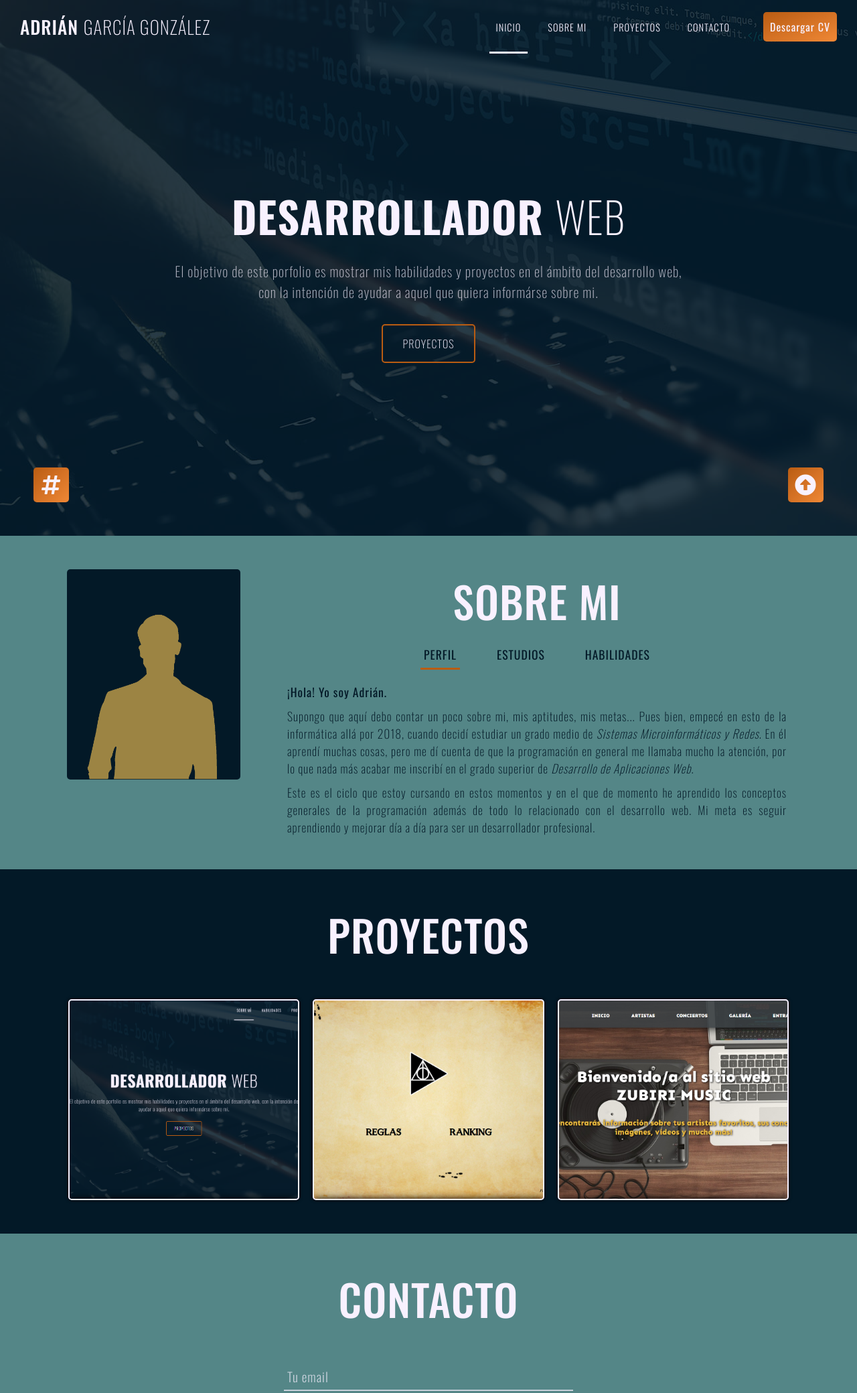
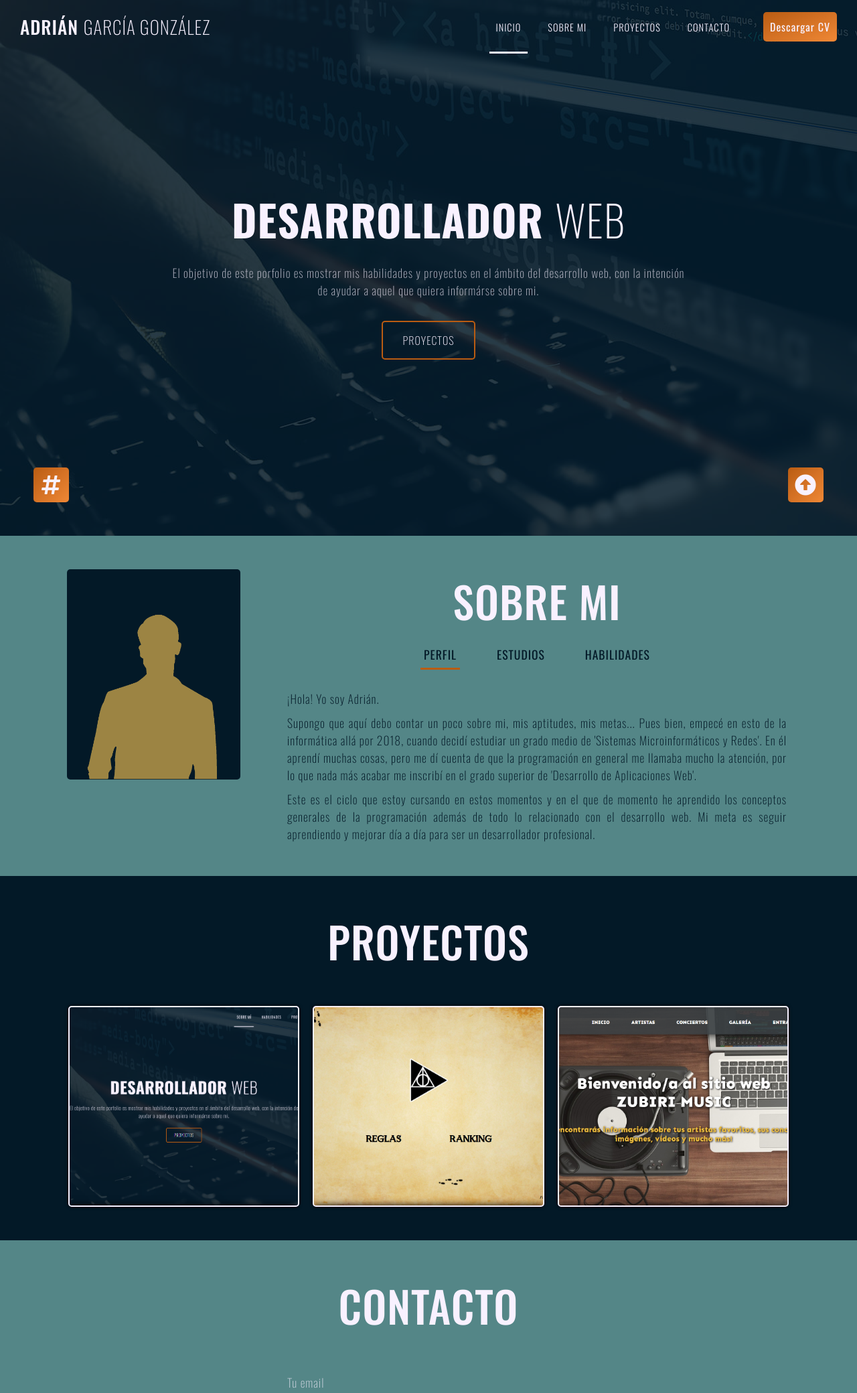
Before and after one commit to adrikbd99/porfolio, a PHP site: page / in a window 1280 px wide. Shown: the top 2080 px of the page at 67% size. Run offline with PHP 8.4, Linux system fonts and the light colour scheme; some libraries are stand-ins or nearby versions.

Commit message:
Responsive y diseño en general

```diff
--- a/CSS/estilos.css
+++ b/CSS/estilos.css
@@ -169,7 +169,7 @@
 .info p {
     color: var(--main-text-color);
     opacity: .7;
-    font-size: 1.3rem;
+    font-size: 1.1rem;
     font-weight: 200;
 }
 
@@ -289,7 +289,7 @@
 
 .contenido_pestanas {
     width: 100%;
-    padding: 20px 5px 0px 5px;
+    padding: 30px 5px 0px 5px;
 }
 
 #pestana2, #pestana3 {
@@ -304,7 +304,7 @@
 #pestana1 p:nth-child(1) {
     color: var(--main-bg-color);
     font-size: 1.1rem;
-    font-weight: 400;
+    font-weight: 200;
     text-align: justify;
     margin-bottom: 10px;
 }
@@ -334,12 +334,15 @@
 }
 
 .curso h3 {
-    width: 100%;
+    width: 90%;
     color: var(--main-bg-color);
     font-size: 1.1rem;
-    font-weight: 400;
-    margin-bottom: 20px;
+    font-weight: 200;
+    margin-bottom: 10px;
+    padding-bottom: 10px;
     text-align: center;
+    font-style: italic;
+    border-bottom: 1px solid var(--main-bg-color);
 }
 
 .info_curso {
@@ -382,12 +385,15 @@
 }
 
 .categoria_habilidad h3 {
-    width: 100%;
+    width: 90%;
     color: var(--main-bg-color);
     font-size: 1.1rem;
-    font-weight: 400;
-    margin-bottom: 20px;
+    font-weight: 200;
+    margin-bottom: 10px;
+    padding-bottom: 10px;
     text-align: center;
+    font-style: italic;
+    border-bottom: 1px solid var(--main-bg-color);
 }
 
 .habilidad {
@@ -671,7 +677,8 @@
     border: none;
     color: var(--main-text-color);
     padding: 5px;
-    font-weight: 300;
+    font-weight: 200;
+    font-size: 1.1rem;
 }
 
 input:-webkit-autofill,
@@ -691,10 +698,10 @@ input:-webkit-autofill:active{
     position: absolute;
     bottom: 5px;
     left: 5px;
-    font-size: 1.2rem;
+    font-size: 1.1rem;
     transition: all .2s ease-in-out;
     cursor: text;
-    font-weight: 300;
+    font-weight: 200;
 }
 
 #email-error, #asunto-error, #mensaje-error {
@@ -746,7 +753,7 @@ input:-webkit-autofill:active{
 
 .pie p {
     color: var(--main-text-color);
-    font-weight: 300;
+    font-weight: 200;
 }
 
 .rrss_pie {
--- a/JS/animaciones.js
+++ b/JS/animaciones.js
@@ -82,6 +82,7 @@ $(window).scroll(function(){
         $('.flecha_subir').fadeOut();
     }
 });
+
 
 // ANIMACIÓN SUAVE SCROLL ENLACES (JQUERY)
 $(document).ready(function () {
--- a/JS/proyectos.json
+++ b/JS/proyectos.json
@@ -23,7 +23,7 @@
         "nombre": "ZUBIRI MUSIC",
         "descripcion": "Este fue mi primer proyecto front-end, se trata de una web sobre música (artistas, conciertos...). El objetivo de este proyecto era profundizar en etiquetas y semántica HTML y en estilos CSS",
         "tecnologias": "<i class='fab fa-html5'></i><i class='fab fa-css3-alt'></i>",
-        "fecha": "2021",
+        "fecha": "2020",
         "website": "#",
         "github": "#",
         "imagen" : "IMG/proyectos/zubirimusic.png"
--- a/index.php
+++ b/index.php
@@ -72,14 +72,14 @@
                 <div class="contenido_pestanas">
                     <div id="pestana1">
                         <p>¡Hola! Yo soy Adrián.</p>
-                        <p>Supongo que aquí debo contar un poco sobre mi, mis aptitudes, mis metas... Pues bien, empecé en esto de la informática allá por 2018, cuando decidí estudiar un grado medio de <i>Sistemas Microinformáticos y Redes</i>. En él aprendí muchas cosas, pero me dí cuenta de que la programación en general me llamaba mucho la atención, por lo que nada más acabar me inscribí en el grado superior de <i>Desarrollo de Aplicaciones Web</i>.</p>
+                        <p>Supongo que aquí debo contar un poco sobre mi, mis aptitudes, mis metas... Pues bien, empecé en esto de la informática allá por 2018, cuando decidí estudiar un grado medio de 'Sistemas Microinformáticos y Redes'. En él aprendí muchas cosas, pero me dí cuenta de que la programación en general me llamaba mucho la atención, por lo que nada más acabar me inscribí en el grado superior de 'Desarrollo de Aplicaciones Web'.</p>
                         <p>Este es el ciclo que estoy cursando en estos momentos y en el que de momento he aprendido los conceptos generales de la programación además de todo lo relacionado con el desarrollo web. Mi meta es seguir aprendiendo y mejorar día a día para ser un desarrollador profesional.</p>
                     </div>
                     <div id="pestana2">
                         <div class="curso">
                             <h3>Sistemas Microinformáticos y Redes</h3>
                             <div class="info_curso">
-                                <p><i class="fas fa-school"></i>Zubiri Manteo</p>
+                                <p><i class="fas fa-map-marked-alt"></i>Zubiri Manteo</p>
                                 <p><i class="far fa-clock"></i>2000H</p>
                                 <p><i class="far fa-calendar-alt"></i>2018-2020</p>
                             </div>
@@ -87,7 +87,7 @@
                         <div class="curso">
                             <h3>Desarrollo de Aplicaciones Web</h3>
                             <div class="info_curso">
-                                <p><i class="fas fa-school"></i>Zubiri Manteo</p>
+                                <p><i class="fas fa-map-marked-alt"></i>Zubiri Manteo</p>
                                 <p><i class="far fa-clock"></i>2000H</p>
                                 <p><i class="far fa-calendar-alt"></i>2020-2022*</p>
                             </div>
```
